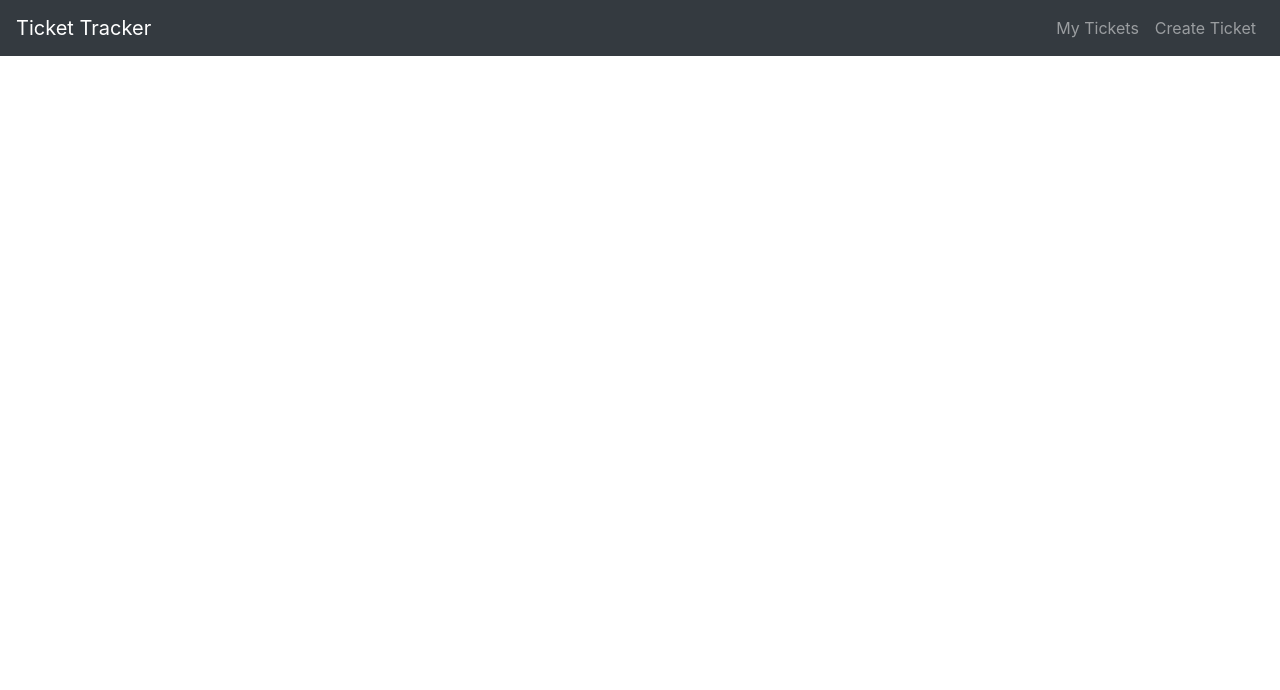
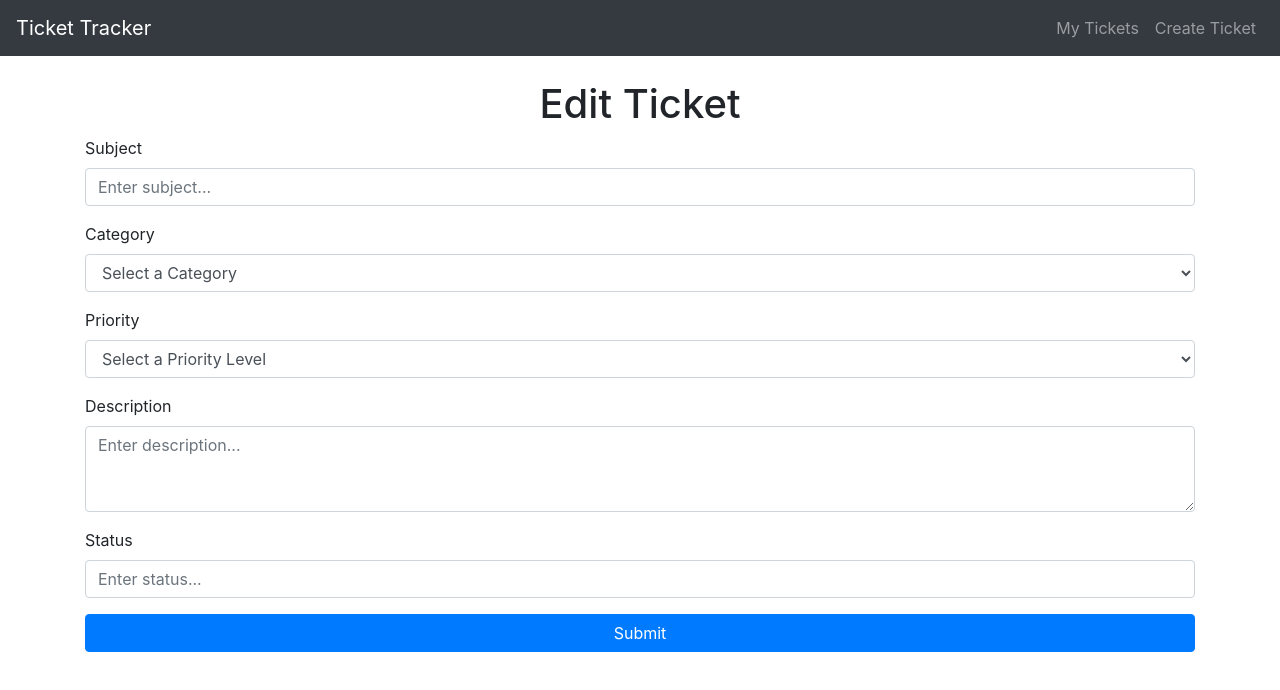
Before and after one commit to smkattoula/Ticket-Tracker-2021-refactored, a React (Create React App) app in the folder client/: page /edit/1 in a window 1280 px wide. Shown: the top 690 px of the page. Built offline with nearby package versions, Linux system fonts and the light colour scheme; no server answers.

Commit message:
create EditTicket form with ticket editing functionality via axios put request

```diff
--- a/client/src/App.js
+++ b/client/src/App.js
@@ -16,7 +16,7 @@ const App = () => {
         <Container>
           <Switch>
             <Route exact path="/create" component={CreateTicket} />
-            <Route exact path="/edit" component={EditTicket} />
+            <Route exact path="/edit/:id" component={EditTicket} />
             <Route exact path="/list" component={TicketList} />
           </Switch>
         </Container>
--- a/client/src/components/EditTicket.js
+++ b/client/src/components/EditTicket.js
@@ -1,10 +1,147 @@
-import React from "react";
+import React, { Fragment, useState, useEffect } from "react";
+import { useHistory } from "react-router-dom";
+import { Form, Button, Alert } from "react-bootstrap";
+import axios from "axios";
 
-const EditTicket = () => {
+const EditTicket = ({ match }) => {
+  const [subject, setSubject] = useState("");
+  const [category, setCategory] = useState("");
+  const [priority, setPriority] = useState("");
+  const [description, setDescription] = useState("");
+  const [status, setStatus] = useState("");
+  const [show, setShow] = useState(false);
+
+  let history = useHistory();
+
+  const getSingleTicket = async () => {
+    try {
+      const response = await axios.get(`/api/tickets/${match.params.id}`);
+
+      const data = response.data;
+
+      const { subject, category, priority, description, status } = data;
+
+      setSubject(subject);
+      setCategory(category);
+      setPriority(priority);
+      setDescription(description);
+      setStatus(status);
+    } catch (error) {
+      console.error(error.message);
+    }
+  };
+
+  useEffect(() => {
+    getSingleTicket();
+  }, []);
+
+  const handleSubmit = async (e) => {
+    try {
+      e.preventDefault();
+
+      const ticket = {
+        subject,
+        category,
+        priority,
+        description,
+        status,
+        date: new Date(),
+      };
+
+      const config = { headers: { "Content-Type": "application/json" } };
+
+      if (
+        subject === "" ||
+        category === "" ||
+        priority === "" ||
+        description === ""
+      ) {
+        setShow(true);
+      }
+
+      const response = await axios.put(
+        `/api/tickets/update/${match.params.id}`,
+        ticket,
+        config
+      );
+      const data = await response.data;
+      history.push("/list");
+    } catch (error) {
+      console.error(error.messsage);
+    }
+  };
+
   return (
-    <div>
-      <h1>Edit Ticket</h1>
-    </div>
+    <Fragment>
+      <Form onSubmit={handleSubmit}>
+        <h1 className="text-center mt-4">Edit Ticket</h1>
+        {show && (
+          <Alert variant="danger" onClose={() => setShow(false)} dismissible>
+            <Alert.Heading>All fields are required</Alert.Heading>
+            <p>Please enter all fields</p>
+          </Alert>
+        )}
+        <Form.Group>
+          <Form.Label>Subject</Form.Label>
+          <Form.Control
+            type="text"
+            placeholder="Enter subject..."
+            value={subject}
+            onChange={(e) => setSubject(e.target.value)}
+          />
+        </Form.Group>
+        <Form.Group>
+          <Form.Label>Category</Form.Label>
+          <Form.Control
+            as="select"
+            value={category}
+            onChange={(e) => setCategory(e.target.value)}
+          >
+            <option>Select a Category</option>
+            <option>General</option>
+            <option>Billing</option>
+            <option>Login</option>
+            <option>Abuse</option>
+            <option>Website</option>
+          </Form.Control>
+        </Form.Group>
+        <Form.Group>
+          <Form.Label>Priority</Form.Label>
+          <Form.Control
+            as="select"
+            value={priority}
+            onChange={(e) => setPriority(e.target.value)}
+          >
+            <option>Select a Priority Level</option>
+            <option>Low</option>
+            <option>Medium</option>
+            <option>High</option>
+          </Form.Control>
+        </Form.Group>
+        <Form.Group>
+          <Form.Label>Description</Form.Label>
+          <Form.Control
+            as="textarea"
+            rows={3}
+            placeholder="Enter description..."
+            value={description}
+            onChange={(e) => setDescription(e.target.value)}
+          />
+        </Form.Group>
+        <Form.Group>
+          <Form.Label>Status</Form.Label>
+          <Form.Control
+            type="text"
+            placeholder="Enter status..."
+            value={status}
+            onChange={(e) => setStatus(e.target.value)}
+          />
+        </Form.Group>
+        <Button className="btn btn-block" type="submit">
+          Submit
+        </Button>
+      </Form>
+    </Fragment>
   );
 };
 
--- a/client/src/components/TicketList.js
+++ b/client/src/components/TicketList.js
@@ -1,8 +1,26 @@
 import React, { useState, useEffect, Fragment } from "react";
-import { Table, Container } from "react-bootstrap";
+import { Table } from "react-bootstrap";
+import { Link } from "react-router-dom";
 import axios from "axios";
 
 const TicketList = () => {
+  const [tickets, setTickets] = useState([]);
+
+  const getAllTickets = async () => {
+    try {
+      const response = await axios.get("/api/tickets");
+
+      const data = await response.data;
+      setTickets(data);
+    } catch (error) {
+      console.error(error.message);
+    }
+  };
+
+  useEffect(() => {
+    getAllTickets();
+  }, []);
+
   return (
     <Fragment>
       <h1 className="text-center mt-4">My Tickets</h1>
@@ -15,22 +33,30 @@ const TicketList = () => {
             <th>Description</th>
             <th>Status</th>
             <th>Date</th>
+            <th>Edit</th>
+            <th>Delete</th>
           </tr>
         </thead>
         <tbody>
-          <tr>
-            <td>1</td>
-            <td>Website</td>
-            <td>Medium</td>
-            <td>
-              Lorem ipsum, dolor sit amet consectetur adipisicing elit. Iste sit
-              commodi blanditiis explicabo ut minus. Dolorum enim eveniet iste
-              odio dolor, ex reprehenderit? Facere ea quisquam ipsum consectetur
-              eius unde.
-            </td>
-            <td>Open</td>
-            <td>03-25-2021</td>
-          </tr>
+          {tickets &&
+            tickets.map((ticket) => (
+              <tr key={ticket._id}>
+                <td>{ticket.subject}</td>
+                <td>{ticket.category}</td>
+                <td>{ticket.priority}</td>
+                <td>{ticket.description}</td>
+                <td>{ticket.status}</td>
+                <td>{ticket.date.substring(0, 10)}</td>
+                <td>
+                  <Link to={`/edit/${ticket._id}`}>
+                    <button className="btn btn-success">Edit</button>
+                  </Link>
+                </td>
+                <td>
+                  <button className="btn btn-danger">Delete</button>
+                </td>
+              </tr>
+            ))}
         </tbody>
       </Table>
     </Fragment>
```
